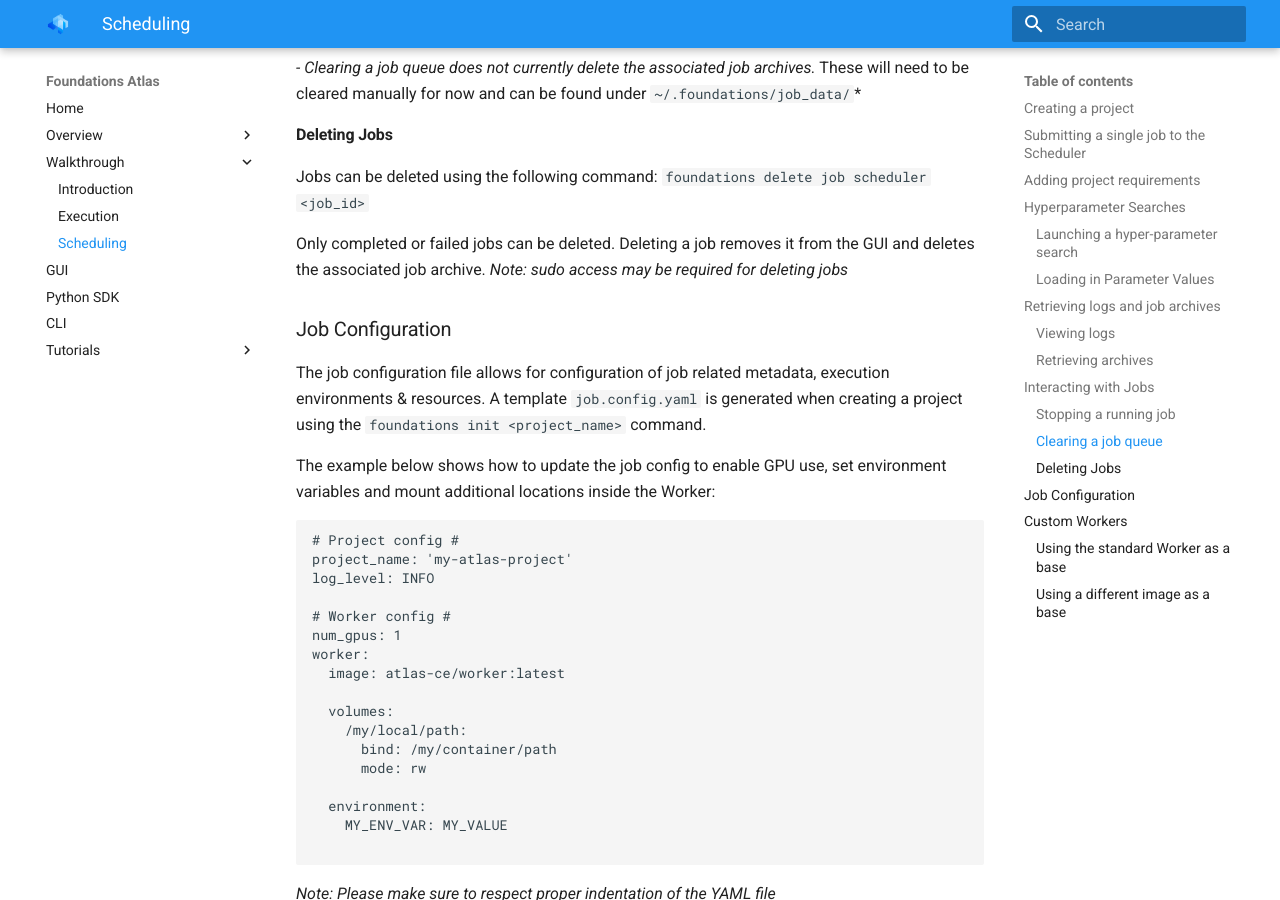
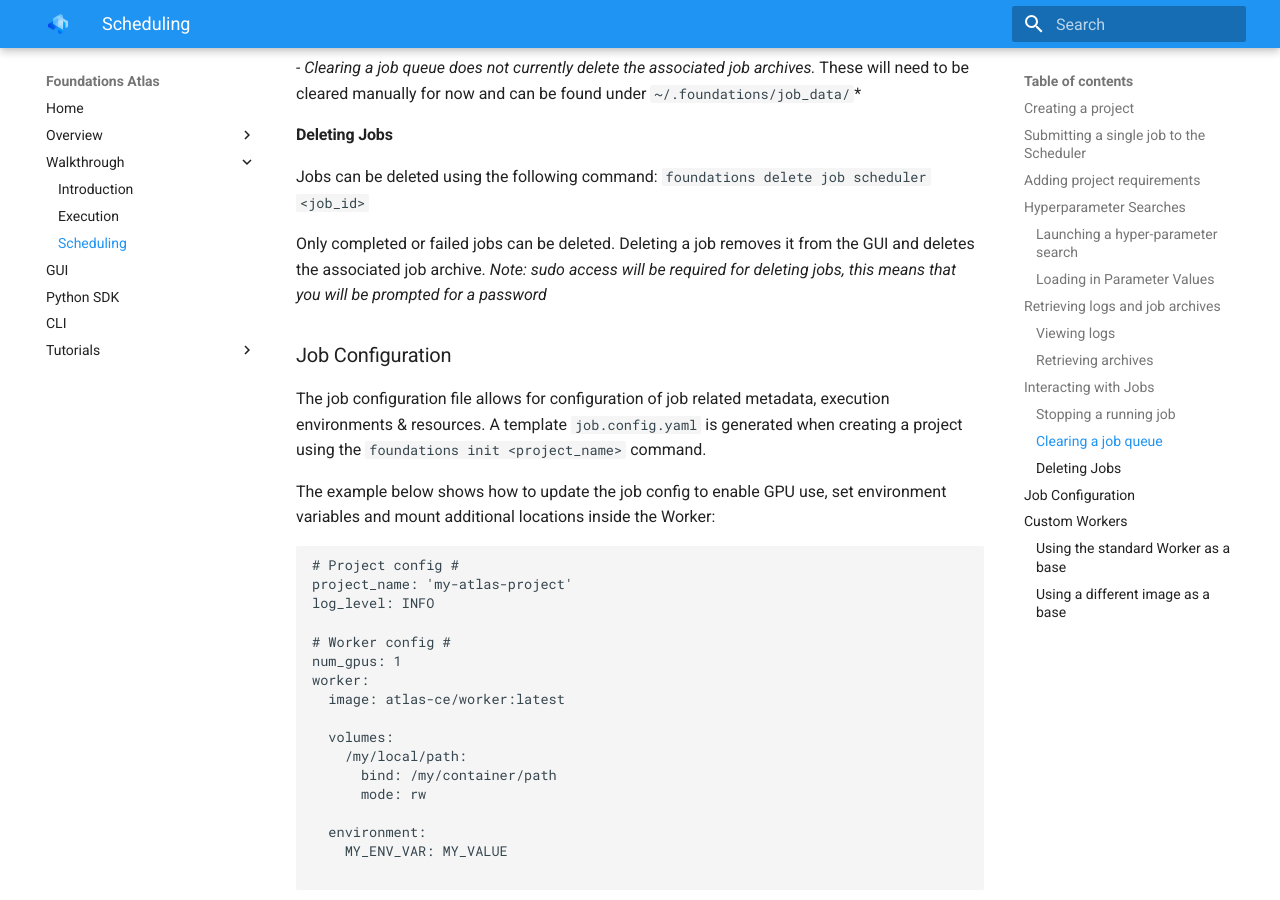
Before and after one commit to DeepLearnI/atlas-ce-docs, an MkDocs documentation site: the page built from docs/api_docs/sources/atlas-modes/scheduling.md, in a window 1280 px wide and 900 px high, scrolled down 4798 px. Built offline with MkDocs 1.6.1 and Material for MkDocs 9.7.7, drawn with Linux system fonts in a browser that asks for light colours.

Commit message:
Added a note about deleting jobs prompting for a password

```diff
--- a/docs/api_docs/sources/atlas-modes/scheduling.md
+++ b/docs/api_docs/sources/atlas-modes/scheduling.md
@@ -178,7 +178,7 @@ Jobs can be deleted using the following command:
 `foundations delete job scheduler <job_id>`
 
 Only completed or failed jobs can be deleted. Deleting a job removes it from the GUI and deletes the associated job archive.
-*Note: sudo access may be required for deleting jobs*
+*Note: sudo access will be required for deleting jobs, this means that you will be prompted for a password*
 
 ### Job Configuration
 The job configuration file allows for configuration of job related metadata, execution environments & resources.
```
Also changed, not shown: docs/api_docs/sources/ceCliReference.md (+2 -0 lines).
